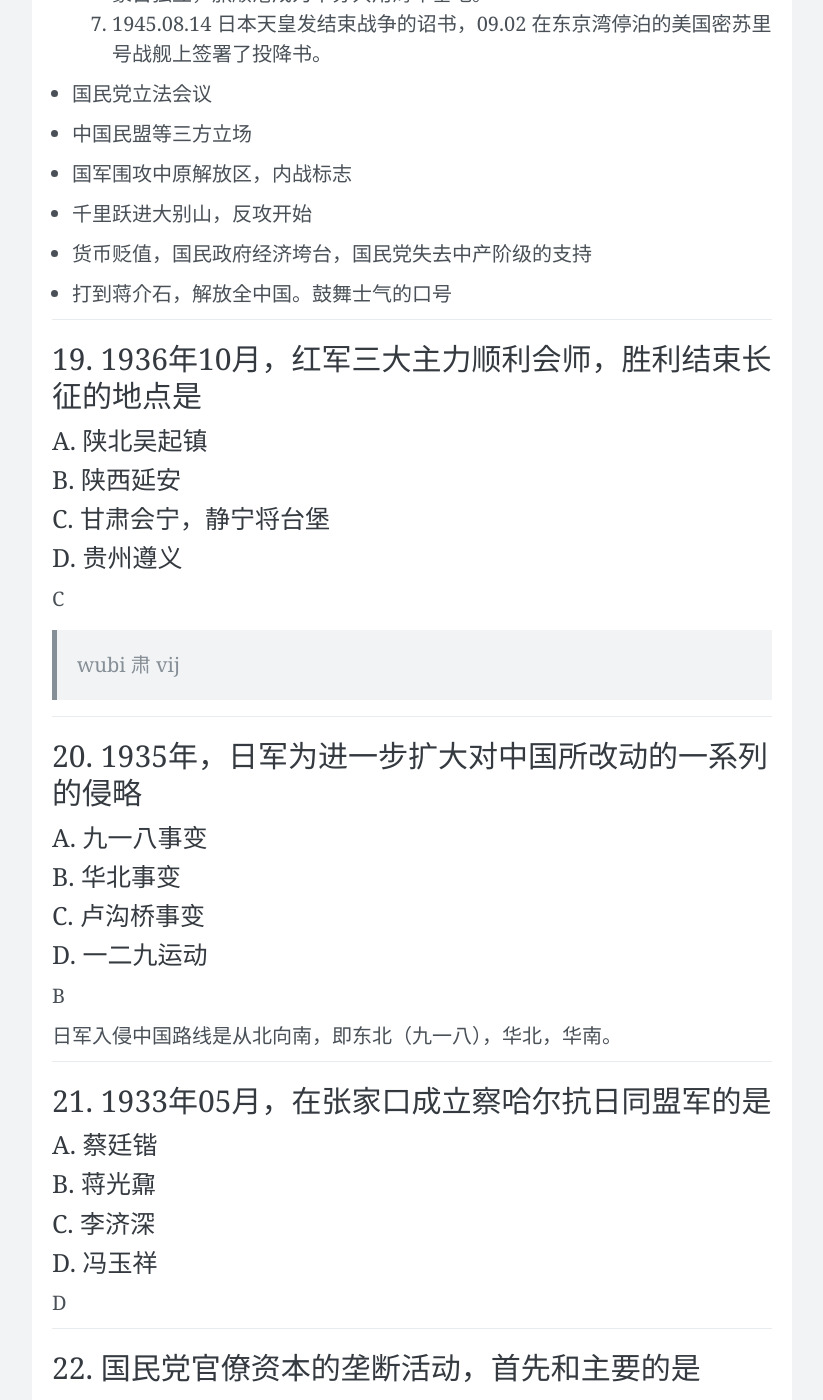
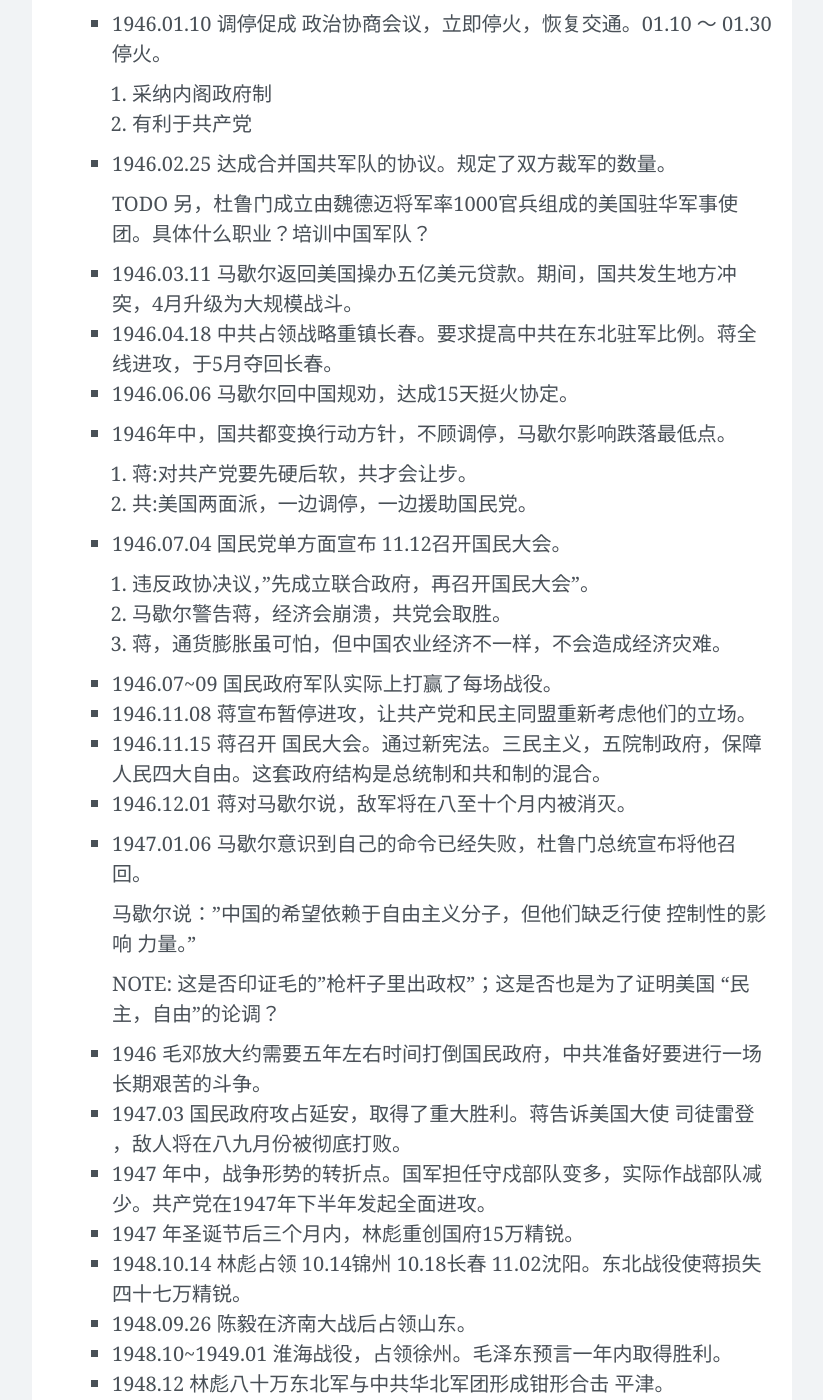
Before and after one commit to wangtiga/wangtiga.github.io, a Jekyll site: the page built from _posts/2020-11-21-3708_2019_10.md, in a window 1280 px wide and 1400 px high, scrolled down 12745 px. Shown: the whole window, without its empty margins (228-1051 px from the left). Built offline with Jekyll 4.4.1, drawn with Linux system fonts in a browser that asks for light colours; nearby versions of some CDN libraries; comment, search, counter and statistics services are not loaded; some of the changed text lies outside the part shown.

Commit message:
updated from mac

```diff
--- a/_posts/2020-11-21-3708_2019_10.md
+++ b/_posts/2020-11-21-3708_2019_10.md
@@ -259,6 +248,63 @@ TODO 为什么这个口号鼓舞了解放军全体指挥员和全国人民的斗
     5. 1945.08.09 在长崎投下第二枚原子弹。
     6. 1945.08.14 中苏签订同盟条约。苏联给国民党军事物质支持；中国承认外蒙古独立，旅顺港成为中苏共用海军基地。
     7. 1945.08.14 日本天皇发结束战争的诏书，09.02 在东京湾停泊的美国密苏里号战舰上签署了投降书。
+
+
+  * 马歇尔 将军，1945.11.27 内阁会议，杜鲁门任命的总统任命驻华特使。
+
+    1945.11 华盛顿对华政策改变。 由无条件支持国民政府，改为"国民政府不使用美国武器内战的条件下，美国继续支持国民政府"。
+
+    马 的使命： 协助国民政府重建权威，但美国不卷入直接军事干涉。1945.12中旬 马抵达中国，发现两党接受调停，准备承认三个目标：
+
+    1. 内战停火
+    2. 召开政治协商会议讨论 联合政府
+    3. 国共 整编为一支军队
+
+    - 1946.01.10 调停促成 政治协商会议，立即停火，恢复交通。01.10 ～ 01.30 停火。
+
+      1. 采纳内阁政府制
+      2. 有利于共产党
+
+    - 1946.02.25 达成合并国共军队的协议。规定了双方裁军的数量。
+
+      TODO 另，杜鲁门成立由魏德迈将军率1000官兵组成的美国驻华军事使团。具体什么职业？培训中国军队？
+
+    - 1946.03.11 马歇尔返回美国操办五亿美元贷款。期间，国共发生地方冲突，4月升级为大规模战斗。
+    - 1946.04.18 中共占领战略重镇长春。要求提高中共在东北驻军比例。蒋全线进攻，于5月夺回长春。
+    - 1946.06.06 马歇尔回中国规劝，达成15天挺火协定。
+    - 1946年中，国共都变换行动方针，不顾调停，马歇尔影响跌落最低点。
+
+      1. 蒋:对共产党要先硬后软，共才会让步。
+      2. 共:美国两面派，一边调停，一边援助国民党。
+
+    - 1946.07.04 国民党单方面宣布 11.12召开国民大会。
+
+      1. 违反政协决议，"先成立联合政府，再召开国民大会"。
+      2. 马歇尔警告蒋，经济会崩溃，共党会取胜。
+      3. 蒋，通货膨胀虽可怕，但中国农业经济不一样，不会造成经济灾难。
+
+    - 1946.07~09 国民政府军队实际上打赢了每场战役。
+    - 1946.11.08 蒋宣布暂停进攻，让共产党和民主同盟重新考虑他们的立场。
+    - 1946.11.15 蒋召开 国民大会。通过新宪法。三民主义，五院制政府，保障人民四大自由。这套政府结构是总统制和共和制的混合。
+    - 1946.12.01 蒋对马歇尔说，敌军将在八至十个月内被消灭。
+    - 1947.01.06 马歇尔意识到自己的命令已经失败，杜鲁门总统宣布将他召回。
+
+      马歇尔说："中国的希望依赖于自由主义分子，但他们缺乏行使 控制性的影响 力量。"
+
+      NOTE: 这是否印证毛的"枪杆子里出政权"；这是否也是为了证明美国 "民主，自由"的论调？
+
+    - 1946 毛邓放大约需要五年左右时间打倒国民政府，中共准备好要进行一场长期艰苦的斗争。
+    - 1947.03 国民政府攻占延安，取得了重大胜利。蒋告诉美国大使 司徒雷登 ，敌人将在八九月份被彻底打败。
+    - 1947 年中，战争形势的转折点。国军担任守戍部队变多，实际作战部队减少。共产党在1947年下半年发起全面进攻。
+    - 1947 年圣诞节后三个月内，林彪重创国府15万精锐。
+    - 1948.10.14 林彪占领 10.14锦州 10.18长春 11.02沈阳。东北战役使蒋损失四十七万精锐。
+    - 1948.09.26 陈毅在济南大战后占领山东。
+    - 1948.10~1949.01 淮海战役，占领徐州。毛泽东预言一年内取得胜利。
+    - 1948.12 林彪八十万东北军与中共华北军团形成钳形合击 平津。
+    - 1949.04.21 毛部队渡过长江，三天后占领南京，国民政府逃往广州避难。
+    - 1949.10.01 毛宣布建立中华人民共和国。
+    - 1949.10.13 国军从广州逃往重庆。
+    - 1949.12.08 国军从重庆逃往台湾。
 
 
 
```
Also changed, not shown: other parts of _posts/2020-11-21-3708_2019_10.md (+0 -11 lines).
